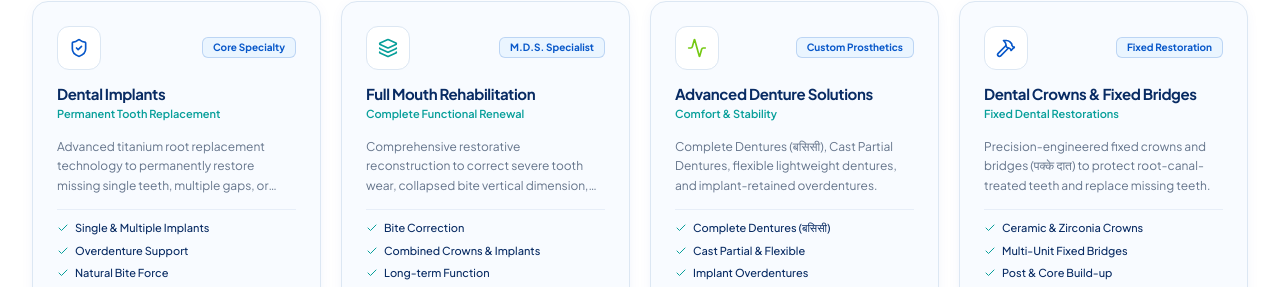
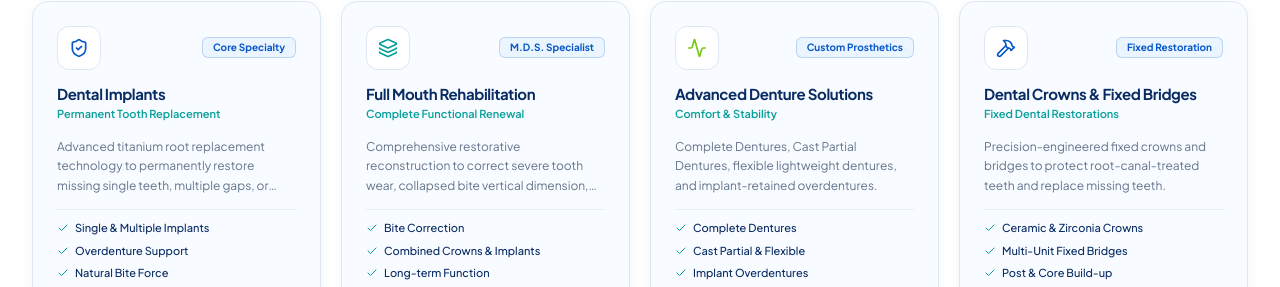
Before and after one commit to Resourcia212/Advait, a React (Vite) app: page / in a window 1280 px wide. Shown: the part 2818-3105 px from the top of the page. Built offline with nearby package versions, Linux system fonts and the light colour scheme.

Commit message:
Fix English service names for Complete Dentures and Cast Partial Dentures

```diff
--- a/src/components/specializations/SmileDesignFeature.tsx
+++ b/src/components/specializations/SmileDesignFeature.tsx
@@ -73,10 +73,10 @@ export const SmileDesignFeature: React.FC<SmileDesignFeatureProps> = ({
       subtitleEn: "Comfort & Stability",
       subtitleMr: "आरामदायी बसिसी",
       badge: "Custom Prosthetics",
-      descEn: "Complete Dentures (बसिसी), Cast Partial Dentures, flexible lightweight dentures, and implant-retained overdentures.",
+      descEn: "Complete Dentures, Cast Partial Dentures, flexible lightweight dentures, and implant-retained overdentures.",
       descMr: "रुग्णाच्या गरजेनुसार संपूर्ण बसिसी, अंशिक कवळी, फ्लेक्सीबल कवळी आणि इम्प्लांट सपोर्टेड ओव्हरडेंचर पर्याय.",
       icon: <Activity className="w-5 h-5 text-advait-green" />,
-      featuresEn: ["Complete Dentures (बसिसी)", "Cast Partial & Flexible", "Implant Overdentures"],
+      featuresEn: ["Complete Dentures", "Cast Partial & Flexible", "Implant Overdentures"],
       featuresMr: ["संपूर्ण कवळी (बसिसी)", "अंशिक व फ्लेक्सीबल कवळी", "ओव्हर डेंचर"]
     },
     {
@@ -89,7 +89,7 @@ export const SmileDesignFeature: React.FC<SmileDesignFeatureProps> = ({
       subtitleEn: "Fixed Dental Restorations",
       subtitleMr: "पक्के दात",
       badge: "Fixed Restoration",
-      descEn: "Precision-engineered fixed crowns and bridges (पक्के दात) to protect root-canal-treated teeth and replace missing teeth.",
+      descEn: "Precision-engineered fixed crowns and bridges to protect root-canal-treated teeth and replace missing teeth.",
       descMr: "रूट कॅनॉल केलेल्या दातांचे संरक्षण करण्यासाठी व गहाळ दात भरून काढण्यासाठी मजबूत आणि नैसर्गिक पक्के दात.",
       icon: <Hammer className="w-5 h-5 text-advait-blue" />,
       featuresEn: ["Ceramic & Zirconia Crowns", "Multi-Unit Fixed Bridges", "Post & Core Build-up"],
--- a/src/data/services.ts
+++ b/src/data/services.ts
@@ -7,7 +7,7 @@ export const SERVICE_CATEGORIES: CategoryInfo[] = [
     nameMarathi: 'दंत रोपण (इम्प्लांट्स) व प्रोस्थोडॉन्टिक्स',
     icon: 'ShieldCheck',
     description: {
-      en: 'Precision titanium dental implants, implant-retained overdentures, complete dentures (बसिसी), and full mouth rehabilitation.',
+      en: 'Precision titanium dental implants, implant-retained overdentures, complete dentures, and full mouth rehabilitation.',
       mr: 'कायमस्वरूपी टायटॅनियम दंत रोपण, इम्प्लांट ओव्हरडेंचर्स, आधुनिक बसिसी व संपूर्ण मुख पुनर्रचना.'
     }
   },
@@ -97,7 +97,7 @@ export const ALL_SERVICES: ServiceItem[] = [
   },
   {
     id: "complete-dentures",
-    name: "Complete Dentures (बसिसी)",
+    name: "Complete Dentures",
     nameMarathi: "संपूर्ण कवळी - बसिसी (Complete Dentures)",
     category: "implantology",
     shortDescription: {
@@ -168,7 +168,7 @@ export const ALL_SERVICES: ServiceItem[] = [
   },
   {
     id: "cast-partial-dentures",
-    name: "Cast Partial Dentures (अंशिक कवळी)",
+    name: "Cast Partial Dentures",
     nameMarathi: "कास्ट पार्शिअल डेंचर्स - अंशिक कवळी (Cast Partial)",
     category: "implantology",
     shortDescription: {
```
